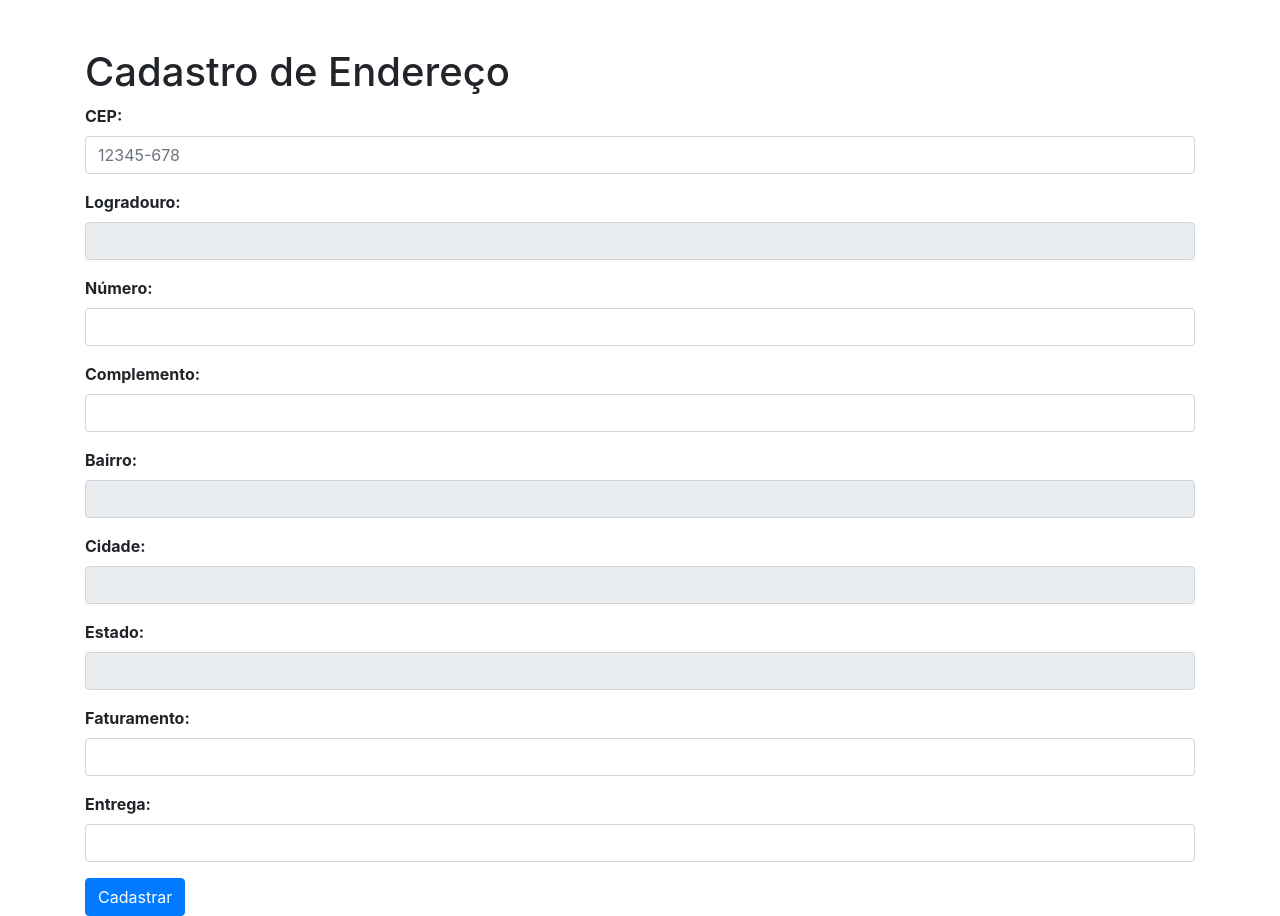
After one commit to Slipvic/PI-SISTEMA-ORIENTADO-A-WEB, a PHP site: page /editarEndereco.php in a window 1280 px wide. The commit adds this page. Run offline with PHP 8.4, Linux system fonts and the light colour scheme; the visitor is signed in with stand-in values (Sample User, id 1).

```diff
--- a/Projeto v1.0/html/cadastroEndereco.php
+++ b/Projeto v1.0/html/cadastroEndereco.php
@@ -20,7 +20,7 @@ if (isset($_POST['submit'])) {
     header("Location: enderecoCliente.php");
     exit();
   } else {
-    echo "Erro ao inserir os dados no banco de dados: " . $conexao->error;
+    echo "Erro ao inserir os dados no banco de dados: ";
   }
 }
 ?>
--- /dev/null
+++ b/Projeto v1.0/html/editarEndereco.php
@@ -0,0 +1,169 @@
+<?php
+session_start();
+include('../controller/config.php');
+$id = $_SESSION['idusers'];
+
+if (isset($_POST['submit'])) {
+    // Obter os dados do formulário
+    $cep = $conexao->real_escape_string($_POST['cep']);
+    $logradouro = $conexao->real_escape_string($_POST['logradouro']);
+    $numero = $conexao->real_escape_string($_POST['numero']);
+    $complemento = $conexao->real_escape_string($_POST['complemento']);
+    $bairro = $conexao->real_escape_string($_POST['bairro']);
+    $cidade = $conexao->real_escape_string($_POST['cidade']);
+    $uf = $conexao->real_escape_string($_POST['uf']);
+    $faturamento = $conexao->real_escape_string($_POST['faturamento']);
+    $entrega = $conexao->real_escape_string($_POST['entrega']);
+
+    // Verificar se é uma atualização ou inserção de novo endereço
+    if (isset($_GET['id'])) {
+        $enderecoId = $conexao->real_escape_string($_GET['id']);
+        $result = "UPDATE endereco SET cep='$cep', logradouro='$logradouro', numero='$numero', complemento='$complemento', bairro='$bairro', cidade='$cidade', uf='$uf', faturamento='$faturamento', entrega='$entrega' WHERE id='$enderecoId'";
+    } else {
+        $result = "INSERT INTO endereco (idusers, cep, logradouro, numero, complemento, bairro, cidade, uf, faturamento, entrega)
+        VALUES ('$id', '$cep','$logradouro','$numero', '$complemento', '$bairro', '$cidade', '$uf', '$faturamento', '$entrega')";
+    }
+
+    if ($conexao->query($result) === TRUE) {
+        header("Location: enderecoCliente.php");
+        exit();
+    } else {
+        echo "Erro ao inserir os dados no banco de dados: " . $conexao->error;
+    }
+}
+
+// Obter os dados do endereço para preencher o formulário de edição
+if (isset($_GET['id'])) {
+    $enderecoId = $conexao->real_escape_string($_GET['id']);
+    $sql = "SELECT cep, logradouro, numero, complemento, bairro, cidade, uf, faturamento, entrega FROM endereco WHERE id = '$enderecoId'";
+    $enderecoResult = $conexao->query($sql);
+
+    if ($enderecoResult->num_rows === 1) {
+        $endereco = $enderecoResult->fetch_assoc();
+
+        $cep = $endereco['cep'];
+        $logradouro = $endereco['logradouro'];
+        $numero = $endereco['numero'];
+        $complemento = $endereco['complemento'];
+        $bairro = $endereco['bairro'];
+        $cidade = $endereco['cidade'];
+        $uf = $endereco['uf'];
+        $faturamento = $endereco['faturamento'];
+        $entrega = $endereco['entrega'];
+    } else {
+        echo "Endereço não encontrado.";
+        exit();
+    }
+}
+?>
+
+<!DOCTYPE html>
+<html>
+
+<head>
+    <meta charset="UTF-8">
+    <title>Cadastro de Endereço</title>
+    <link rel="stylesheet" href="https://maxcdn.bootstrapcdn.com/bootstrap/4.5.2/css/bootstrap.min.css">
+    <style>
+        label {
+            font-weight: bold;
+        }
+    </style>
+</head>
+
+<body>
+    <div class="container">
+        <h1 class="mt-5">Cadastro de Endereço</h1>
+        <form id="formulario" action="" method="POST" enctype="multipart/form-data">
+            <div class="form-group">
+                <label for="cep">CEP:</label>
+                <input type="text" class="form-control" id="cep" placeholder="12345-678" name="cep" maxlength="9" required value="<?php echo isset($cep) ? $cep : ''; ?>">
+            </div>
+
+            <div class="form-group">
+                <label for="logradouro">Logradouro:</label>
+                <input type="text" class="form-control" id="logradouro" name="logradouro" readonly value="<?php echo isset($logradouro) ? $logradouro : ''; ?>">
+            </div>
+
+            <div class="form-group">
+                <label for="numero">Número:</label>
+                <input type="text" class="form-control" id="numero" name="numero" required value="<?php echo isset($numero) ? $numero : ''; ?>">
+            </div>
+
+            <div class="form-group">
+                <label for="complemento">Complemento:</label>
+                <input type="text" class="form-control" id="complemento" name="complemento" required value="<?php echo isset($complemento) ? $complemento : ''; ?>">
+            </div>
+
+            <div class="form-group">
+                <label for="bairro">Bairro:</label>
+                <input type="text" class="form-control" id="bairro" name="bairro" readonly value="<?php echo isset($bairro) ? $bairro : ''; ?>">
+            </div>
+
+            <div class="form-group">
+                <label for="cidade">Cidade:</label>
+                <input type="text" class="form-control" id="cidade" name="cidade" readonly value="<?php echo isset($cidade) ? $cidade : ''; ?>">
+            </div>
+
+            <div class="form-group">
+                <label for="estado">Estado:</label>
+                <input type="text" class="form-control" id="uf" name="uf" readonly value="<?php echo isset($uf) ? $uf : ''; ?>">
+            </div>
+
+            <div class="form-group">
+                <label for="faturamento">Faturamento:</label>
+                <input type="text" class="form-control" id="faturamento" name="faturamento" required value="<?php echo isset($faturamento) ? $faturamento : ''; ?>">
+            </div>
+
+            <div class="form-group">
+                <label for="entrega">Entrega:</label>
+                <input type="text" class="form-control" id="entrega" name="entrega" required value="<?php echo isset($entrega) ? $entrega : ''; ?>">
+            </div>
+
+            <button type="submit" name="submit" class="btn btn-primary">Cadastrar</button>
+        </form>
+    </div>
+
+    <script src="https://code.jquery.com/jquery-3.6.0.min.js"></script>
+    <script src="https://maxcdn.bootstrapcdn.com/bootstrap/4.5.2/js/bootstrap.min.js"></script>
+    <script src="https://cdn.jsdelivr.net/npm/axios/dist/axios.min.js"></script>
+    <script>
+        $(document).ready(function() {
+            $("#cep").blur(function() {
+                var cep = $(this).val();
+                if (cep.length === 9) {
+                    buscarCEP(cep);
+                }
+            });
+
+            function buscarCEP(cep) {
+                axios.get("https://viacep.com.br/ws/" + cep + "/json/")
+                    .then(function(response) {
+                        if (response.data.erro) {
+                            console.log("CEP não encontrado");
+                        } else {
+                            $("#logradouro").val(response.data.logradouro);
+                            $("#bairro").val(response.data.bairro);
+                            $("#cidade").val(response.data.localidade);
+                            $("#uf").val(response.data.uf);
+                        }
+                    })
+                    .catch(function(error) {
+                        console.log(error);
+                    });
+            }
+
+            $(document).ready(function() {
+                $("#cep").blur(function() {
+                    var cep = $(this).val().replace("-", "");
+                    if (cep.length === 8) {
+                        buscarCEP(cep);
+                    }
+                });
+            });
+
+        });
+    </script>
+</body>
+
+</html>
```
Also changed, not shown: Projeto v1.0/html/enderecoCliente.php (+53 -4 lines), Projeto v1.0/img/6471228fd35f0-645e7d28795e3-mona lisa.jpg (added), Projeto v1.0/img/6471228fd3fec-645e8b4fdb9c2-mona lisa 4.jpg (added), Projeto v1.0/img/6471228fd475a-645e8b4fdb414-mona lisa 5.jpg (added), Projeto v1.0/img/6471228fd5088-645e8b4fdc0bc-mona lisa 3.jpg (added).
